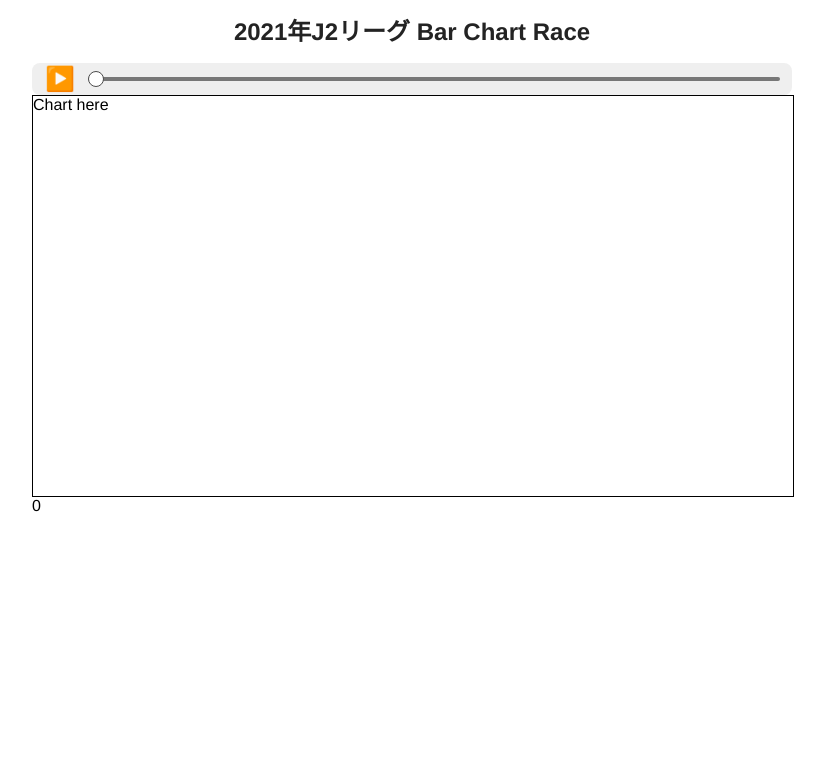
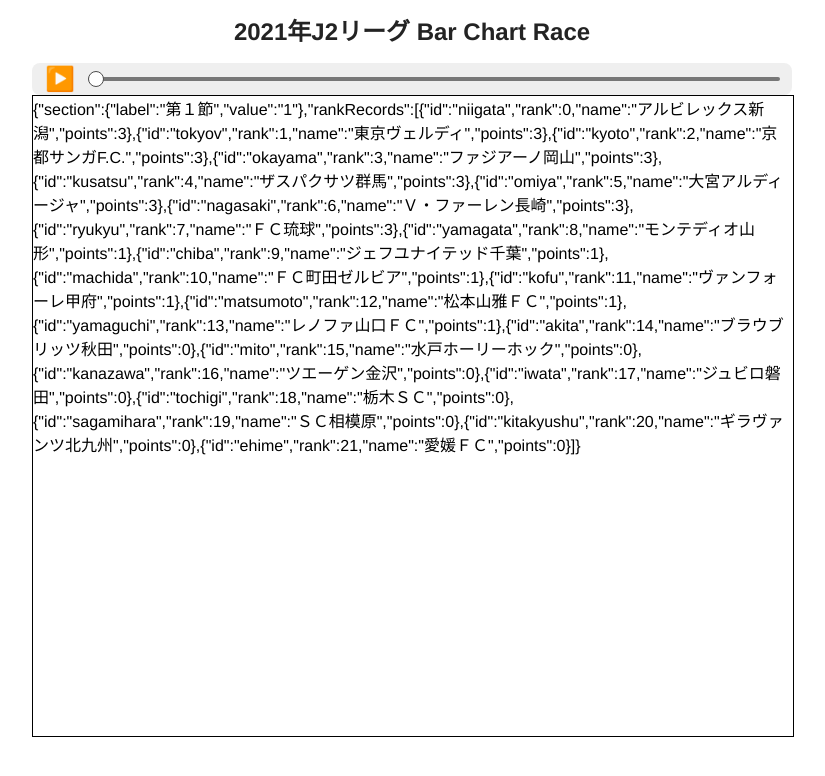
Before and after one commit to chooblarin/jleague-bar-chart-race, a Svelte app: page / in a window 1280 px wide. Shown: the top 776 px of the page, without its empty margins (228-1053 px from the left). Built offline with nearby package versions, Linux system fonts and the light colour scheme.

Commit message:
Print JSON data (demo)

```diff
--- a/src/App.svelte
+++ b/src/App.svelte
@@ -2,18 +2,14 @@
   import Chart from "./components/Chart.svelte";
   import Control from "./components/Control.svelte";
   import { j2RankData } from "./data/j2RankData";
-  import { frame } from "./lib/framer";
 
   const maxFrameCount = j2RankData.length;
-
-  $: frameIndex = Math.min($frame, maxFrameCount - 1);
 </script>
 
 <main>
   <h1>2021年J2リーグ Bar Chart Race</h1>
   <Control {maxFrameCount} />
   <Chart />
-  {frameIndex}
 </main>
 
 <style>
--- a/src/components/Chart.svelte
+++ b/src/components/Chart.svelte
@@ -1,11 +1,49 @@
-<div class="chart">Chart here</div>
+<script lang="ts">
+  import { writable } from "svelte/store";
+  import { j2RankData, teamIds } from "../data/j2RankData";
+  import { frame } from "../lib/framer";
+
+  const barCount = teamIds.length;
+
+  const dimensions = writable({ width: 0, height: 0, barHeight: 0 });
+
+  // Update data
+
+  $: frameIndex = Math.min($frame, j2RankData.length - 1);
+  $: currentData = j2RankData[frameIndex];
+
+  // Update dimensions
+
+  let figureWidth = 0;
+  let figureHeight = 0;
+
+  $: width = figureWidth;
+  $: height = figureHeight;
+  $: barHeight = height / barCount;
+  $: dimensions.set({
+    width,
+    height,
+    barHeight,
+  });
+</script>
+
+<figure
+  class="chart"
+  bind:offsetWidth={figureWidth}
+  bind:offsetHeight={figureHeight}
+>
+  {JSON.stringify(currentData)}
+</figure>
 
 <style>
   .chart {
+    display: block;
+    position: relative;
     width: 100%;
-    max-width: 760px;
+    height: 80vh;
     min-height: 400px;
     border: 1px solid;
-    margin: 0 auto;
+    margin: 0;
+    padding: 0;
   }
 </style>
```
